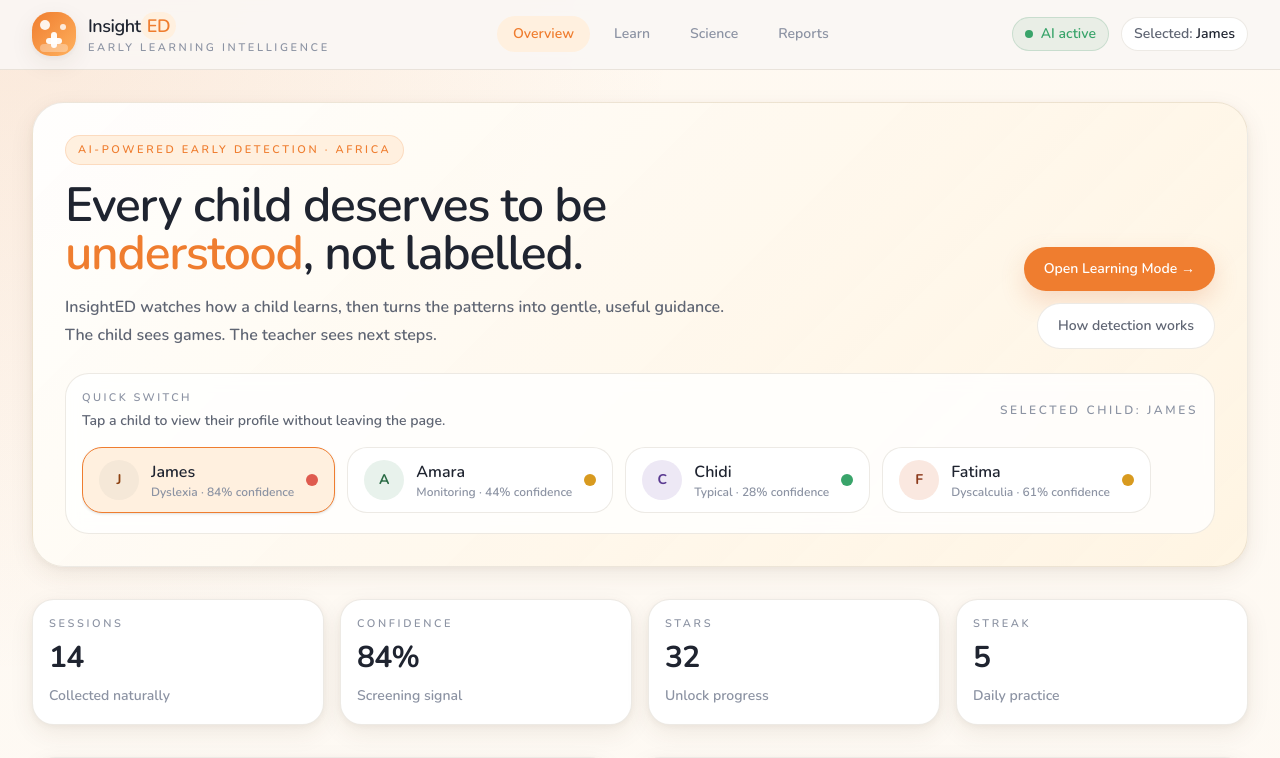
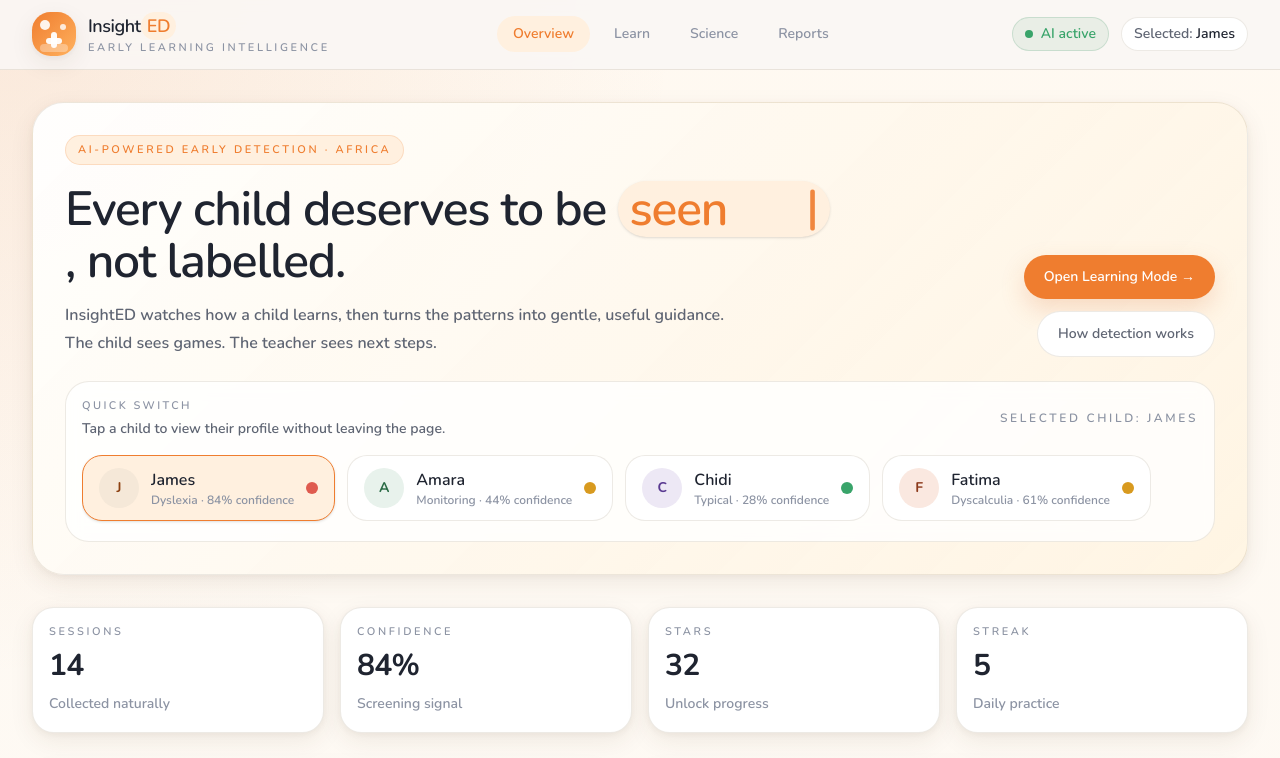
Before and after one commit to Dahmie87/InsightEd, a React (Vite) app: page / in a window 1280 px wide. Shown: the top 758 px of the page. Built offline with nearby package versions, Linux system fonts and the light colour scheme.

Commit message:
feat: add typing animation to hero section

```diff
--- a/src/pages/DashboardPage.tsx
+++ b/src/pages/DashboardPage.tsx
@@ -1,7 +1,10 @@
+import { useEffect, useState } from 'react'
 import { Gauge } from '../components/Gauge'
 import { useAppContext } from '../appContext'
 import { childOrder } from '../data'
 import type { ChildId } from '../types'
+
+const heroWords = ['understood', 'seen', 'supported', 'guided']
 
 export function DashboardPage() {
   const { children, selectedChild, selectedChildId, setSelectedChildId, navigate } = useAppContext()
@@ -16,7 +19,9 @@ export function DashboardPage() {
               AI-powered early detection · Africa
             </div>
             <h1 className="font-display text-3xl font-semibold tracking-tight text-[color:var(--ink)] sm:text-4xl lg:text-5xl">
-              Every child deserves to be <span className="text-[color:var(--color-orange)]">understood</span>, not labelled.
+              Every child deserves to be <TypingHeroWord />,
+              {' '}
+              not labelled.
             </h1>
             <p className="max-w-2xl text-sm leading-7 text-[color:var(--ink-mid)] sm:text-base">
               InsightED watches how a child learns, then turns the patterns into gentle, useful guidance. The child sees games. The teacher sees next steps.
@@ -200,6 +205,47 @@ function StatPill({ label, value, note }: { label: string; value: string; note:
   )
 }
 
+function TypingHeroWord() {
+  const [wordIndex, setWordIndex] = useState(0)
+  const [displayText, setDisplayText] = useState('')
+  const [isDeleting, setIsDeleting] = useState(false)
+
+  useEffect(() => {
+    const activeWord = heroWords[wordIndex]
+    const typingDelay = isDeleting ? 55 : 95
+    const pauseDelay = activeWord === displayText ? 1100 : 180
+
+    const timer = window.setTimeout(() => {
+      if (!isDeleting) {
+        if (displayText.length < activeWord.length) {
+          setDisplayText(activeWord.slice(0, displayText.length + 1))
+          return
+        }
+
+        setIsDeleting(true)
+        return
+      }
+
+      if (displayText.length > 0) {
+        setDisplayText(activeWord.slice(0, displayText.length - 1))
+        return
+      }
+
+      setIsDeleting(false)
+      setWordIndex((value) => (value + 1) % heroWords.length)
+    }, activeWord === displayText ? pauseDelay : typingDelay)
+
+    return () => window.clearTimeout(timer)
+  }, [displayText, isDeleting, wordIndex])
+
+  return (
+    <span className="inline-flex items-center gap-1 rounded-full bg-[color:var(--orange-bg)] px-3 py-1 text-[color:var(--color-orange)] shadow-sm">
+      <span className="min-w-[6ch] text-left">{displayText}</span>
+      <span className="-mt-0.5 inline-block animate-pulse text-[0.95em] leading-none">|</span>
+    </span>
+  )
+}
+
 function MiniStat({ title, value, note }: { title: string; value: string; note: string }) {
   return (
     <div className="rounded-[1.35rem] border border-[color:var(--border)] bg-white p-5 shadow-[var(--shadow)]">
```
